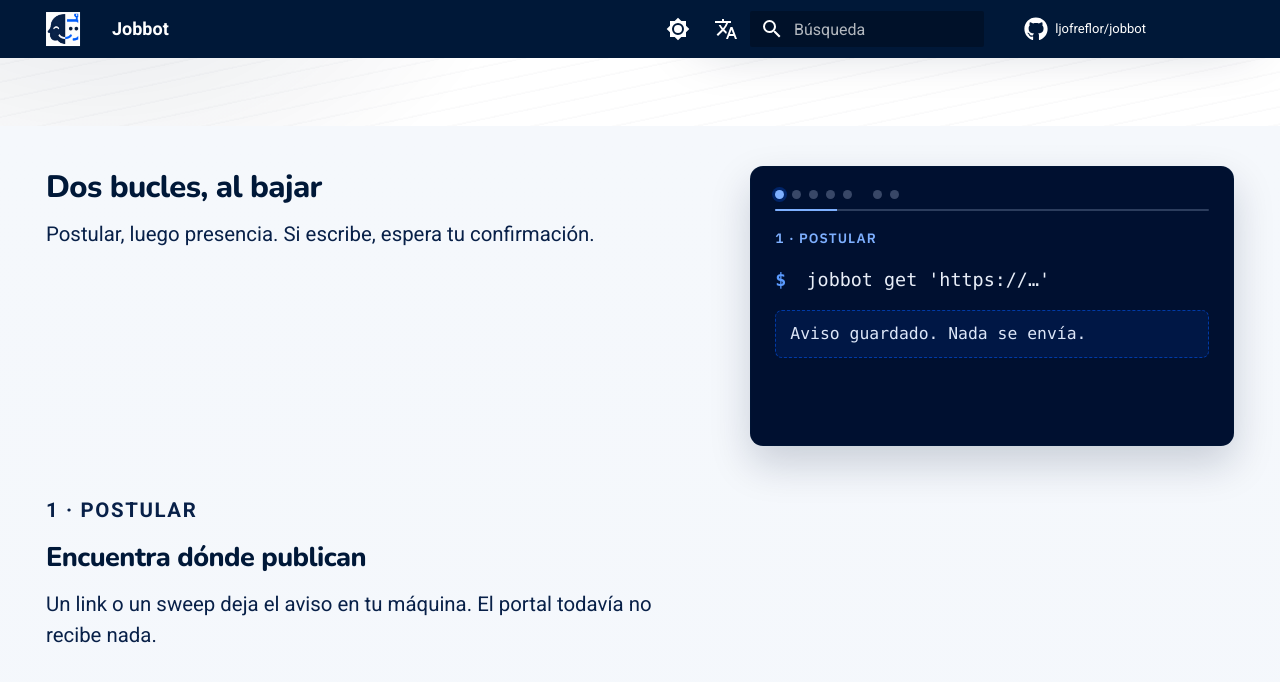
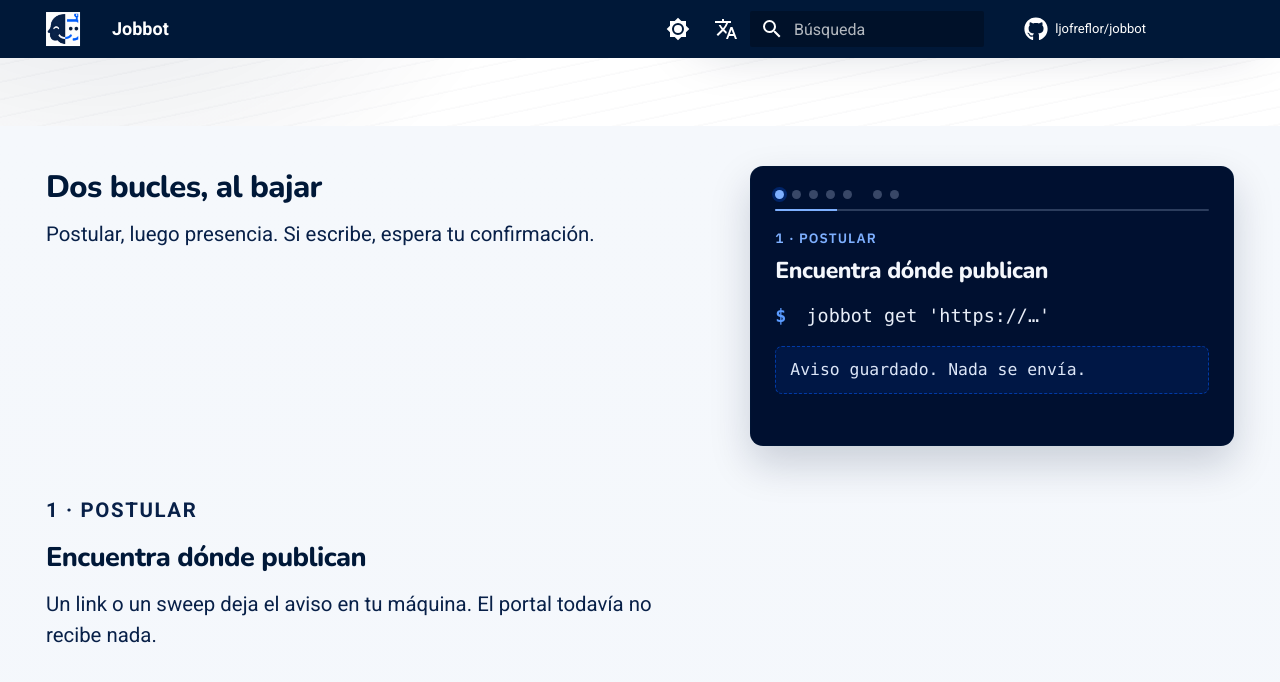
Before and after one commit to ljofreflor/jobbot, an MkDocs documentation site: the page built from docs/index.md, in a window 1280 px wide and 900 px high, scrolled down 832 px. Shown: the top 682 px of the window. Built offline with MkDocs 1.6.1 and Material for MkDocs 9.7.7, drawn with Linux system fonts in a browser that asks for light colours; comment, search, counter and statistics services are not loaded.

Commit message:
docs(landing): keep the scroll-story title on the pinned terminal
The sticky stage now shows the beat headline next to the command, so the
two loops stay readable while the steps move.

Co-authored-by: Leonardo Andes Jofre Flor <leonardo.jofre+csld1@consalud.cl>

```diff
--- a/docs/overrides/home.html
+++ b/docs/overrides/home.html
@@ -224,6 +224,9 @@
         <p class="jb-scrolly__stage-kicker" id="jb-scrolly-kicker">
           {% if en %}1 · apply{% else %}1 · postular{% endif %}
         </p>
+        <p class="jb-scrolly__stage-title" id="jb-scrolly-beat">
+          {% if en %}Find where they publish{% else %}Encuentra dónde publican{% endif %}
+        </p>
         <p class="jb-scrolly__stage-cmd">
           <span class="jb-scrolly__prompt">$</span>
           <span id="jb-scrolly-cmd">jobbot get 'https://…'</span>
--- a/docs/stylesheets/landing.css
+++ b/docs/stylesheets/landing.css
@@ -1059,8 +1059,18 @@ body:has(.jb-hero) .md-tabs {
   line-height: 1.5;
 }
 
+.jb-scrolly__stage-title {
+  margin: 0 0 0.85rem;
+  font-family: var(--jb-font-brand);
+  font-size: 1.15rem;
+  font-weight: 800;
+  letter-spacing: -0.02em;
+  line-height: 1.25;
+  color: #f4f7fc;
+}
+
 .jb-scrolly__stage-kicker {
-  margin: 0 0 0.85rem;
+  margin: 0 0 0.35rem;
   font-family: var(--jb-font-body);
   font-size: 0.68rem;
   font-weight: 700;
```
Also changed, not shown: other parts of docs/overrides/home.html (+3 -0 lines).
